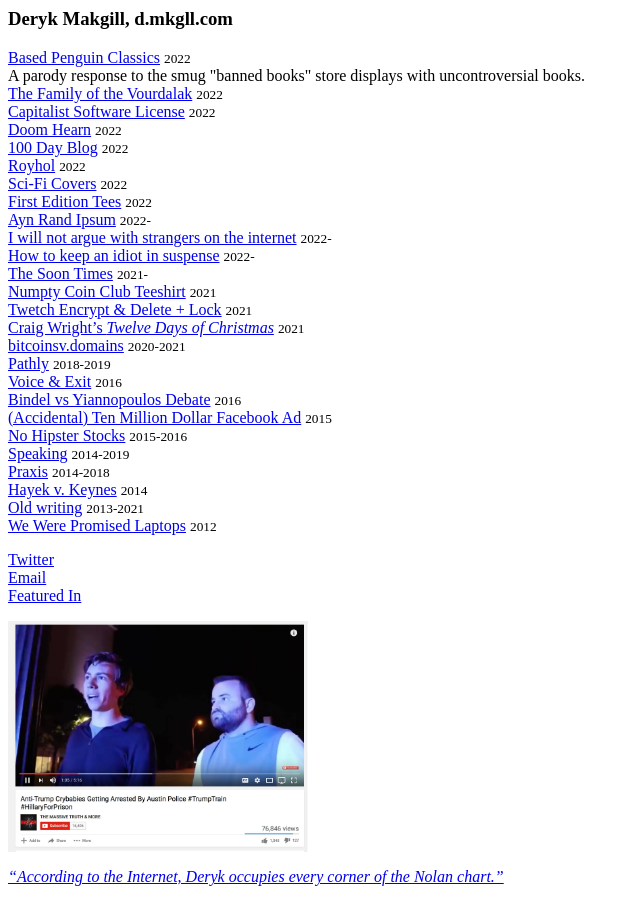
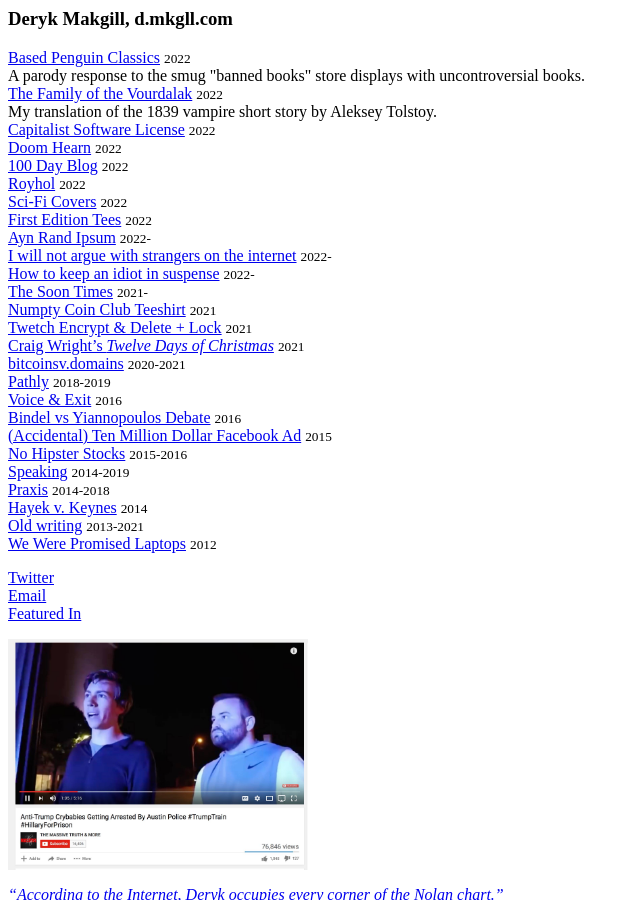
Before and after one commit to dmkgll/dmkgll, a Jekyll site: the page built from index.md, in a window 1280 px wide and 900 px high. Shown: the whole window, without its empty margins (0-640 px from the left). Built offline with Jekyll 4.4.1, drawn with Linux system fonts in a browser that asks for light colours.

Commit message:
Update index.md

```diff
--- a/index.md
+++ b/index.md
@@ -25,7 +25,7 @@ layout: index
 
 <ul>
 <li><a href="/" data="A parody response to the smug banned books store displays that feature totally uncontroversial books.">Based Penguin Classics</a> <small>2022</small><br>A parody response to the smug "banned books" store displays with uncontroversial books.</li>
-<li><a href="/" data="a parody of the silly Anticapitalist Software License">The Family of the Vourdalak</a> <small>2022</small></li>
+<li><a href="/" data="a parody of the silly Anticapitalist Software License">The Family of the Vourdalak</a> <small>2022</small><br>My translation of the 1839 vampire short story by Aleksey Tolstoy.</li>
   <li><a href="/" data="a parody of the silly Anticapitalist Software License">Capitalist Software License</a> <small>2022</small></li>
   <li><a href="/doomhearn" data="a parody of the silly Anticapitalist Software License">Doom Hearn</a> <small>2022</small></li>
   <li><a href="/fet" data="blogging project inspired by Kevin Quirk">100 Day Blog</a> <small>2022</small></li>
```
